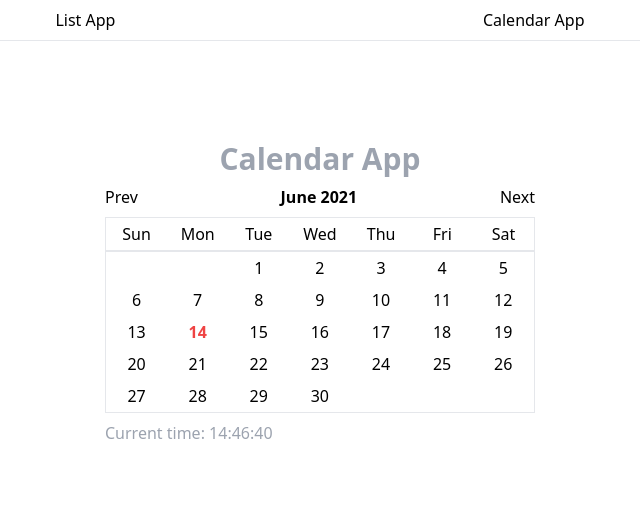
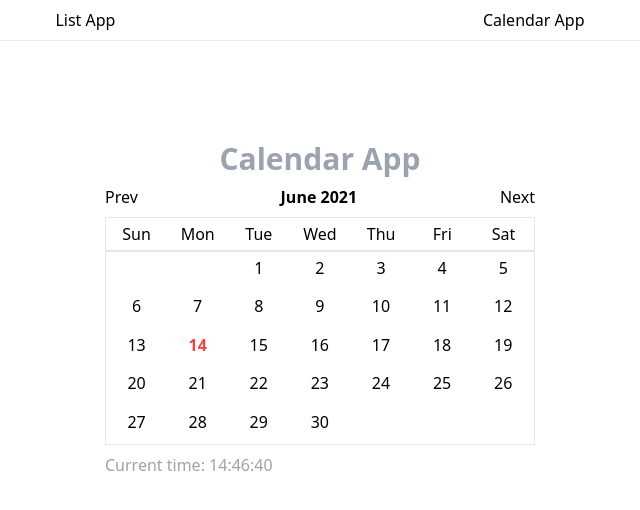
Before and after one commit to maplepancakes/vue-3-project-showcase, a Vue app: page / in a window 1280 px wide. Shown: the top 510 px of the page, without its empty margins (320-960 px from the left). Built offline with nearby package versions, Linux system fonts and the light colour scheme.

Commit message:
Fixed height resizing issue

```diff
--- a/src/components/CalendarApp.vue
+++ b/src/components/CalendarApp.vue
@@ -10,7 +10,7 @@
             <section class="flex border">
                 <p class="m-1 text-center" style="width: 14.28%;" v-for="day in days" :key="day">{{ day }}</p>
             </section>
-            <section class="flex border flex-wrap" style="max-width: 430px;">
+            <section class="flex border flex-wrap" style="max-width: 430px; min-height: 194px;">
                 <p class="text-center mt-1 mb-1" style="width: 14.28%;" v-for="emptyDisplay in getStartDayForMonth()" :key="emptyDisplay"></p>
                 <p class="text-center mt-1 mb-1" style="width: 14.28%;" v-for="date in getDateForMonth()" :key="date" :class="highlightCurrentDate(date.toString())">{{ date }}</p>
             </section>
```
